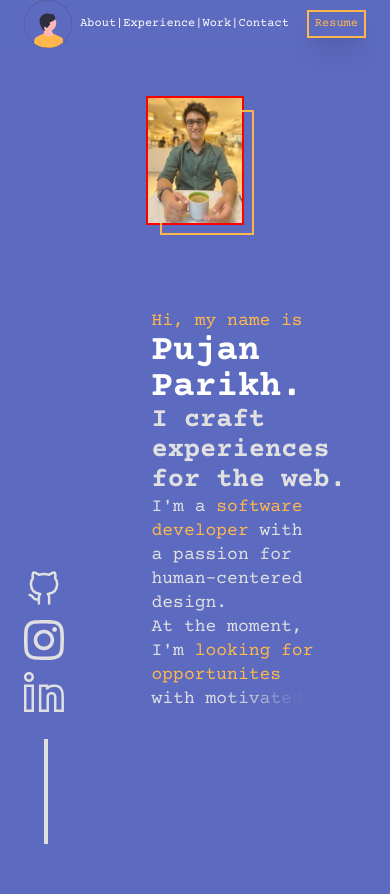
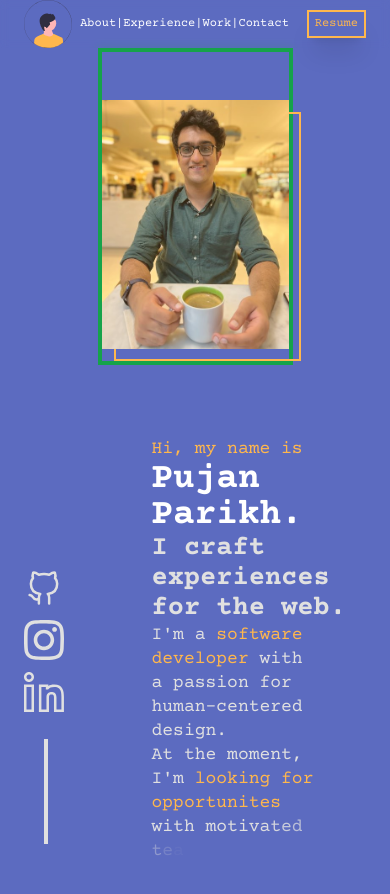
Before and after one commit to pujxn/portfolio-website, a React (Vite) app: page / in a window 390 px wide. Shown: the top 894 px of the page. Built offline with nearby package versions, Linux system fonts and the light colour scheme.

Commit message:
Trying to fix img on mobile

```diff
--- a/src/routes/Home.jsx
+++ b/src/routes/Home.jsx
@@ -44,7 +44,7 @@ const Home = () => {
 
             <div className="sm:hidden">
                 <div className="flex flex-col items-center">
-                    <div className="flex justify-center">
+                    <div className="flex justify-center border-4 w-3/6 border-green-600">
                         <ProfileImage />
                     </div>
                     <motion.div variants={containerVariant} initial="hidden" animate="visible"
--- a/src/routes/home/ProfileImage.jsx
+++ b/src/routes/home/ProfileImage.jsx
@@ -17,7 +17,7 @@ const ProfileImage = () => {
     }
 
     return (
-        <div className="mt-16 w-3/12 mb-4 relative h-3/12 debug">
+        <div className="mt-16 mb-4 w-full h-full relative h-3/12">
             <div
                 onMouseEnter={handleMouseEnter}
                 onMouseLeave={handleMouseLeave}
```
